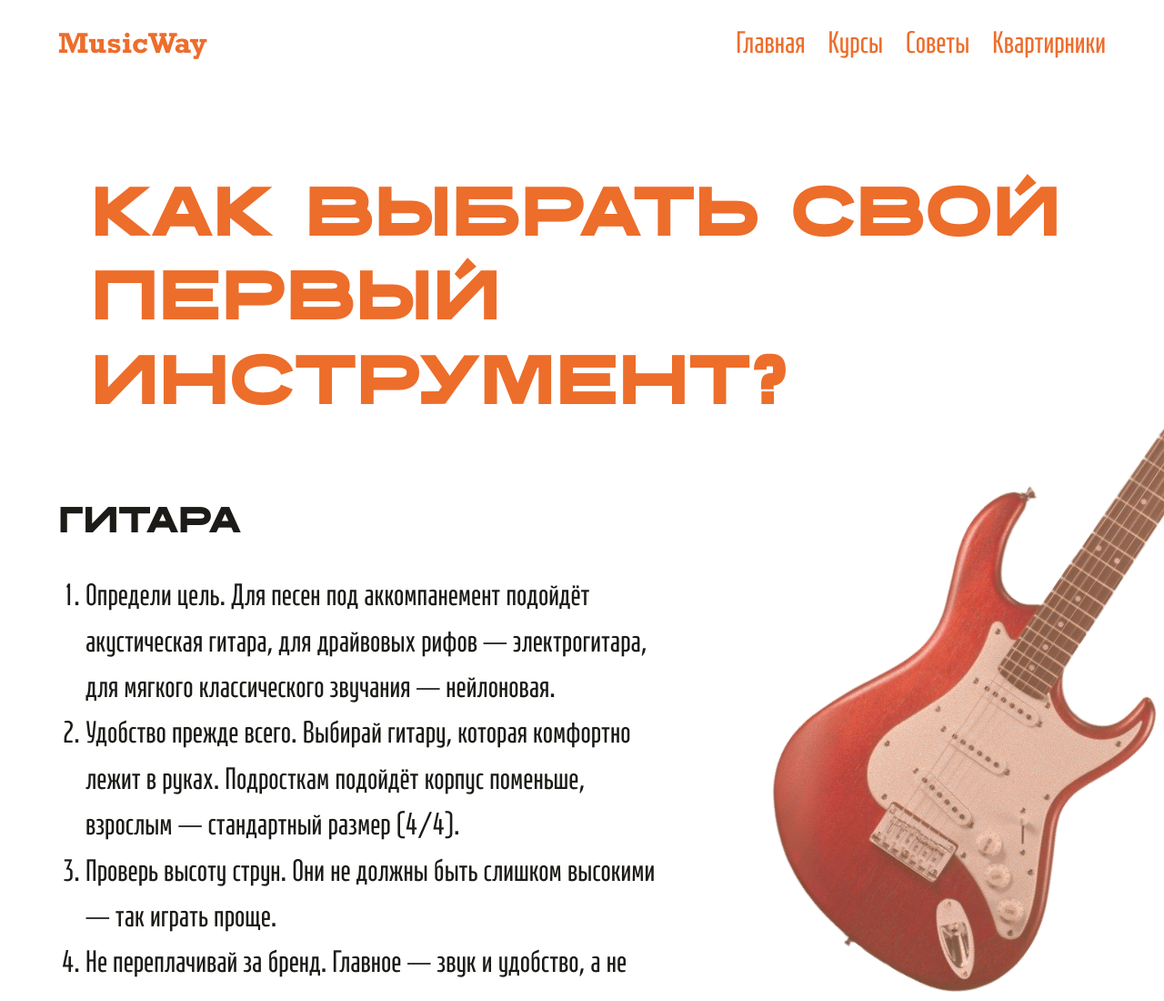
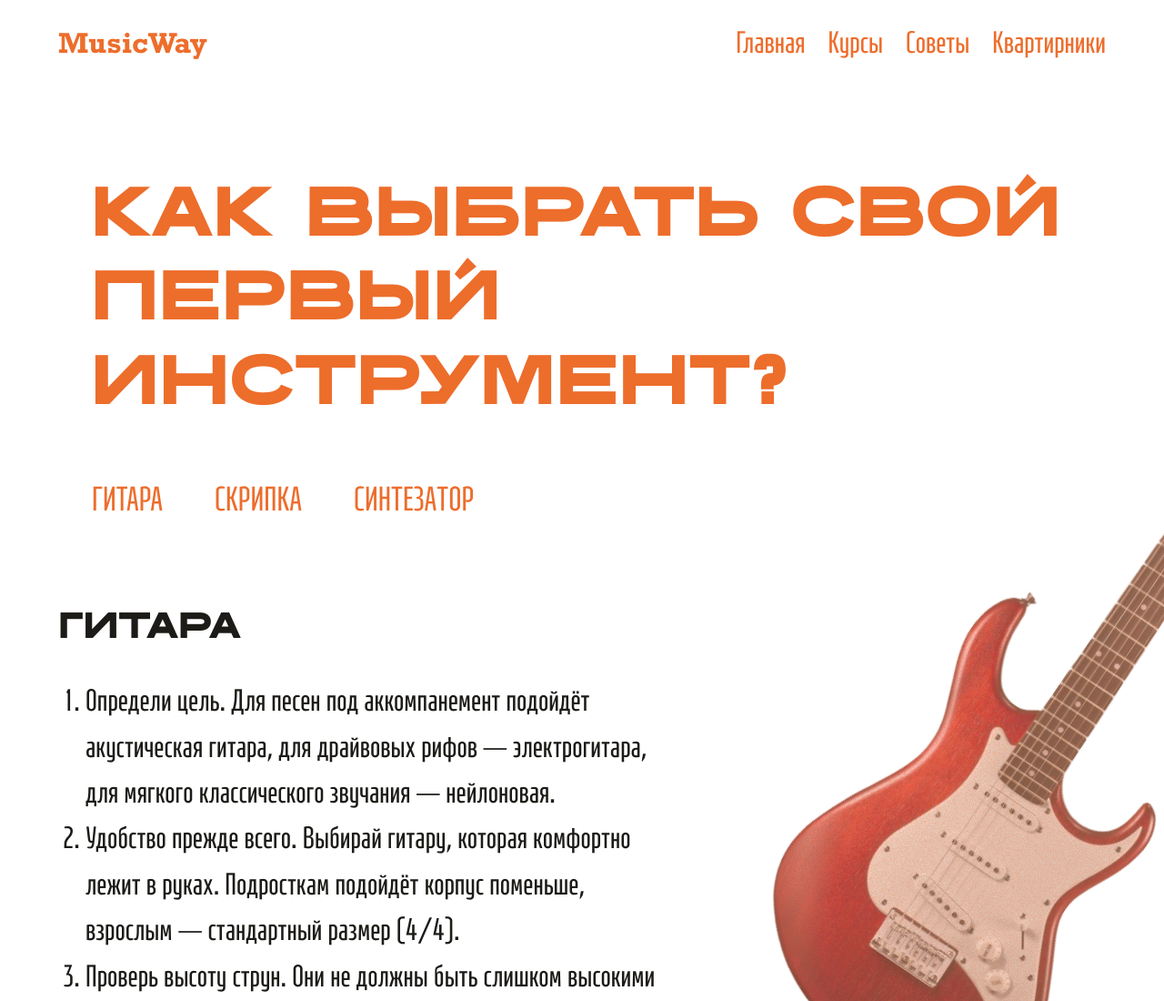
Before and after one commit to web-design-group/final-website-munpieamina, a plain HTML site: page sovet.html in a window 1280 px wide. Shown: the top 1100 px of the page at 91% size. Drawn offline with nearby package versions, Linux system fonts and the light colour scheme.

Commit message:
Add files via upload

```diff
--- a/sovet.html
+++ b/sovet.html
@@ -26,14 +26,31 @@
         <div class="container-custom">
         <h1>КАК ВЫБРАТЬ СВОЙ ПЕРВЫЙ ИНСТРУМЕНТ?</h1>
         </div>
+
+        <div class="container-custom">
+        <nav id="navbar-example2" class="navbar-light">
+        <ul class="nav nav-pills">
+        <li class="nav-item">
+        <a class="nav-link" href="#guitar">ГИТАРА</a>
+        </li>
+        <li class="nav-item">
+        <a class="nav-link" href="#skripka">СКРИПКА</a>
+        </li>
+        <li class="nav-item">
+        <a class="nav-link" href="#sint">СИНТЕЗАТОР</a>
+        </li>
+        </ul>
+        </nav>
+        </div>
+
     </section>
-
+    <div data-spy="scroll" data-target="#navbar-example2" data-offset="0"></div>
     <section class="instrument-section">
         <img src="img/guitar_noise.png" class="instrument-image-right">
         <div class="container-custom">
         <div class="row align-items-start">
             <div class="col-md-7">
-            <h2 class="instrument-title">ГИТАРА</h2>
+            <h2 id="guitar" class="instrument-title">ГИТАРА</h2>
             <ol class="instrument-list">
                 <li>Определи цель. Для песен под аккомпанемент подойдёт акустическая гитара, для драйвовых рифов — электрогитара, для мягкого классического звучания — нейлоновая.</li>
                 <li>Удобство прежде всего. Выбирай гитару, которая комфортно лежит в руках. Подросткам подойдёт корпус поменьше, взрослым — стандартный размер (4/4).</li>
@@ -51,7 +68,7 @@
         <div class="container-custom">
         <div class="row align-items-center justify-content-end">
             <div class="col-md-7">
-            <h2 class="instrument-title">СКРИПКА</h2>
+            <h2 id="skripka" class="instrument-title">СКРИПКА</h2>
             <ol class="instrument-list">
                 <li>Определи размер. Скрипки бывают от 1/16 до 4/4. Размер зависит от роста и длины руки. Слишком большая скрипка затрудняет обучение.</li>
                 <li>Проверь посадку и удобство. Скрипка должна комфортно лежать на плече и не вызывать напряжения. Перед покупкой обязательно подержи инструмент.</li>
@@ -70,7 +87,7 @@
         <div class="container-custom">
         <div class="row align-items-center">
             <div class="col-md-7">
-            <h2 class="instrument-title">СИНТЕЗАТОР</h2>
+            <h2 id="sint" class="instrument-title">СИНТЕЗАТОР</h2>
             <ol class="instrument-list">
                 <li>Определи цель занятий. Для аккомпанемента подойдёт домашний синтезатор с автоаккомпанементом. Для серьёзного изучения лучше выбирать модель с полноразмерными клавишами и чувствительностью к нажатию.</li>
                 <li>Обрати внимание на количество клавиш. Для новичков достаточно 61 клавиши, для углублённого обучения — 76 или 88.</li>
--- a/stylesov.css
+++ b/stylesov.css
@@ -71,6 +71,18 @@ body {
   color: #ED6D2B;
   margin: 0;
 }
+
+.instr-title nav {
+  margin-top: 40px;
+  margin-left: -40px;
+  margin-right: -40px;
+}
+
+.instr-title nav .nav-link {
+  font-size: 40px;
+
+}
+
 
 .instrument-section {
   padding-top: 40px;
```
Also changed, not shown: kvart.html (+7 -2 lines).
